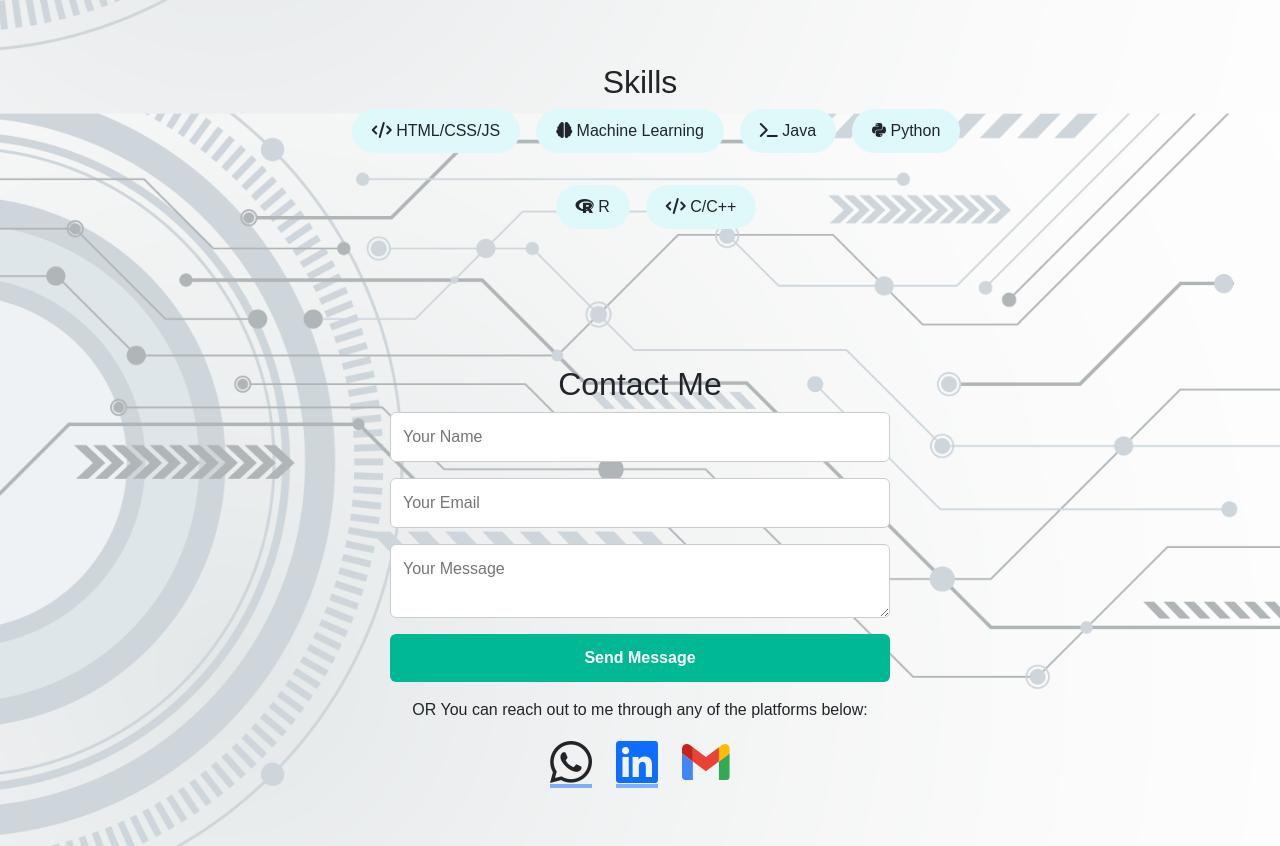
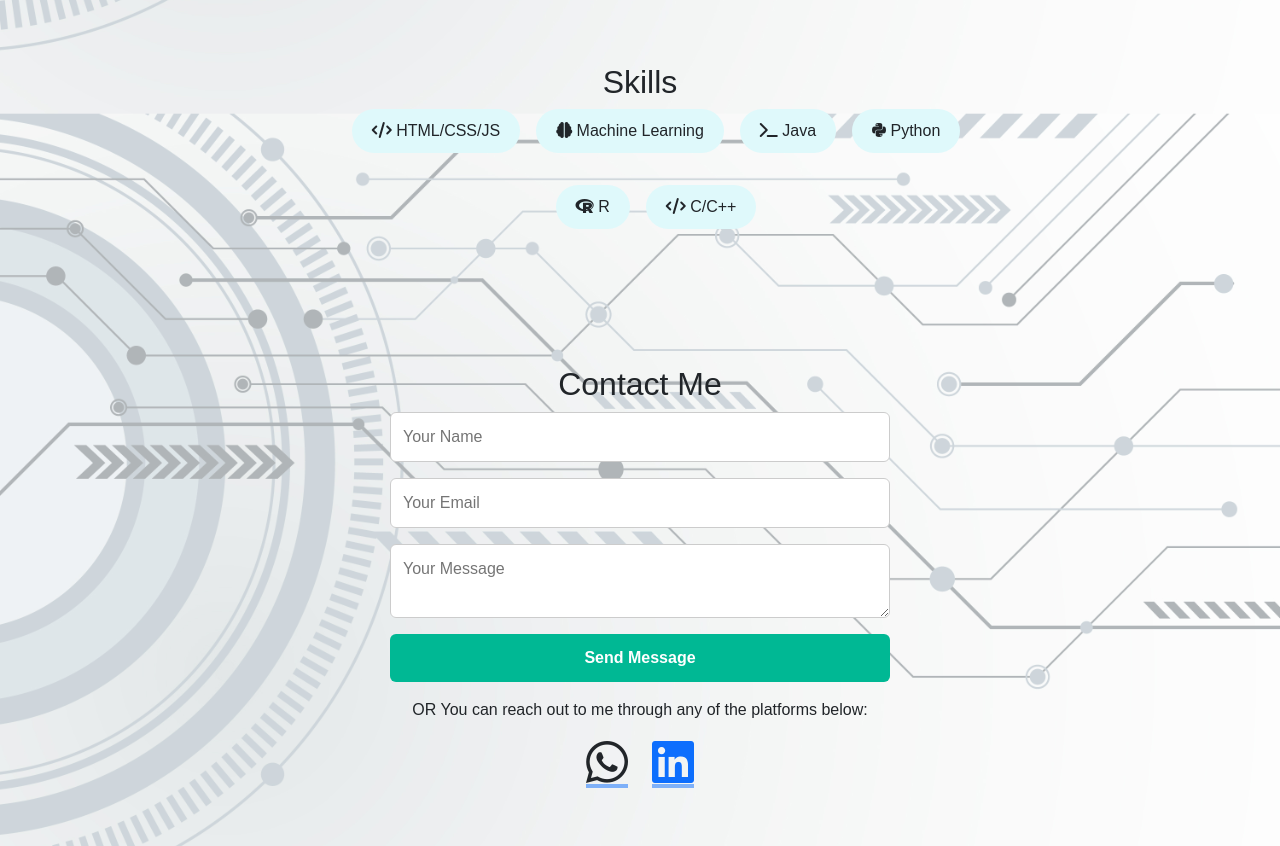
Before and after one commit to Aditya-Londhe1/Portfolio-Project-for-Micro-IT, a plain HTML site: page index.html in a window 1280 px wide. Shown: the part 1593-2439 px from the top of the page. Drawn offline with nearby package versions, Linux system fonts and the light colour scheme.

Commit message:
Update index.html

```diff
--- a/index.html
+++ b/index.html
@@ -3,7 +3,7 @@
 <head>
   <meta charset="UTF-8" />
   <meta name="viewport" content="width=device-width, initial-scale=1.0" />
-  <!-- Bootstrap 5 CSS CDN -->
+
   <link href="https://cdn.jsdelivr.net/npm/bootstrap@5.3.3/dist/css/bootstrap.min.css" rel="stylesheet">
 
   <title>Aditya Londhe | Portfolio</title>
@@ -32,7 +32,7 @@
  <section id="home" class="py-5">
   <div class="container mt-5 pt-5">
     <div class="row align-items-center text-center text-md-start">
-      <!-- Text content -->
+
       <div class="col-md-6 order-2 order-md-1">
         <h1 class="display-4 fw-bold">Hello, I'm <span class="text-success">Aditya Londhe</span></h1>
         <p class="lead">Aspiring Data Scientist | AI Enthusiast | Web Developer</p>
@@ -40,7 +40,7 @@
         <a href="#projects" class="btn btn-success btn-lg mt-3">See Projects</a>
       </div>
 
-      <!-- Profile image -->
+
       <div class="col-md-6 order-1 order-md-2 mb-4 mb-md-0 text-center">
         <img src="assets\crop1.jpg" class="img-fluid rounded-circle shadow-lg" alt="Aditya Londhe" width="180" height="180">
       </div>
@@ -108,15 +108,12 @@
         <i class="fab fa-linkedin fa-3x"></i>
       </a>
 
-      <a href="mailto:aditya.londhe1004@gmail.com" class="icon-link">
-      <img src="assets\Gmail_logo.svg" alt="Gmail" style="height: 48px; width: 48px; border-radius: 8px;">
-      </a>
+
     </div>
   </section>
 
   <script src="https://unpkg.com/aos@2.3.1/dist/aos.js"></script>
   <script src="script.js"></script>
-  <!-- Bootstrap 5 JS CDN -->
   <script src="https://cdn.jsdelivr.net/npm/bootstrap@5.3.3/dist/js/bootstrap.bundle.min.js"></script>
 
 </body>
```
